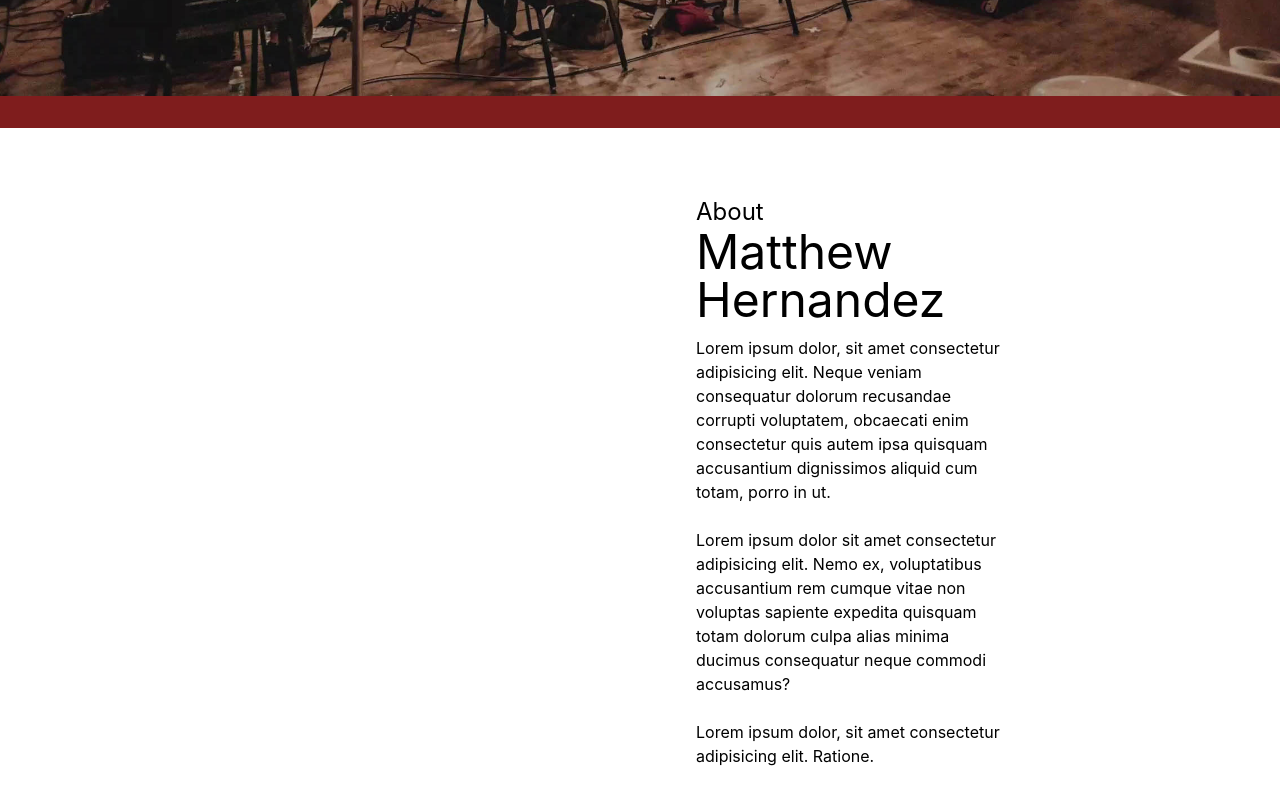
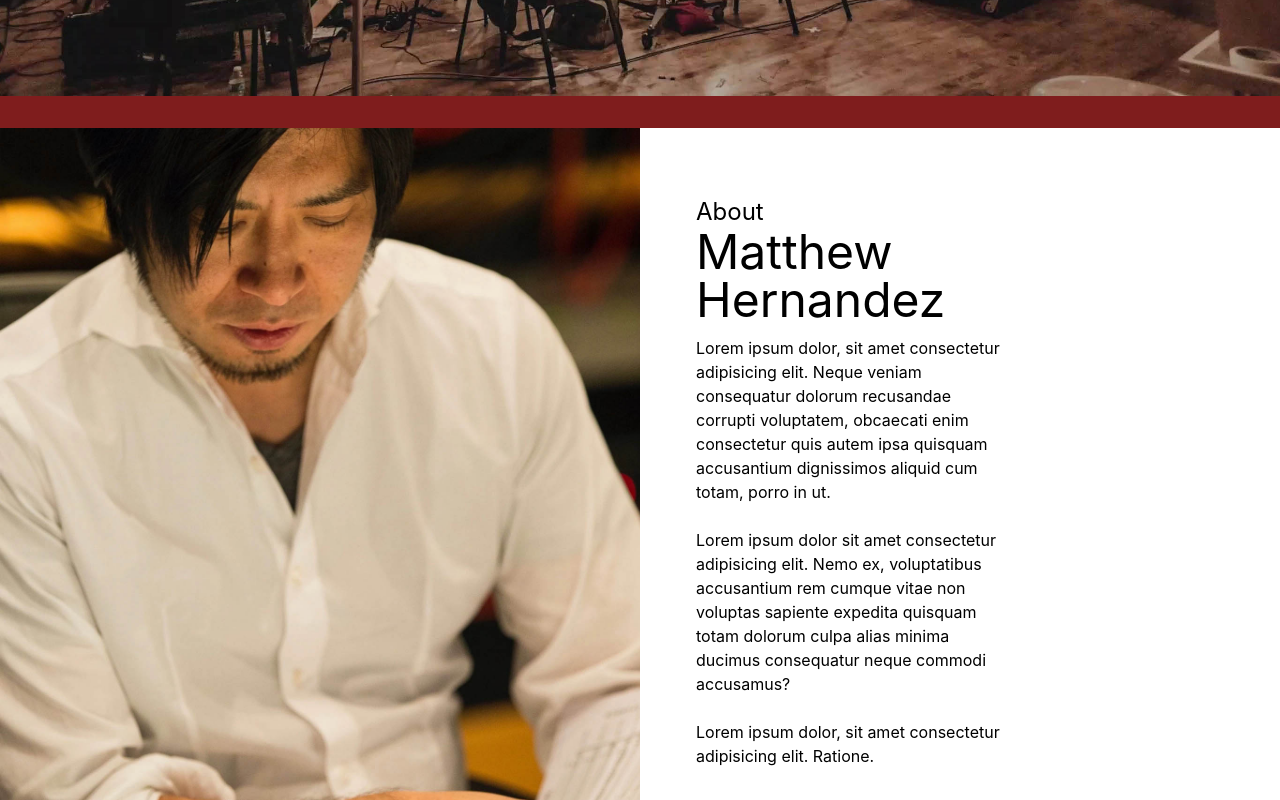
Before and after one commit to Cyber-Digital-llc/Matthews-Portfolio-Website-FE, a Next.js app: page / in a window 1280 px wide. Shown: the part 680-1480 px from the top of the page. Built offline with nearby package versions, Linux system fonts and the light colour scheme.

Commit message:
added aspect ration, and images to tailwind config file

```diff
--- a/package.json
+++ b/package.json
@@ -9,6 +9,7 @@
         "lint": "next lint"
     },
     "dependencies": {
+        "@tailwindcss/aspect-ratio": "^0.4.2",
         "eslint": "8.27.0",
         "eslint-config-next": "13.0.3",
         "next": "13.0.3",
--- a/tailwind.config.js
+++ b/tailwind.config.js
@@ -10,8 +10,13 @@ module.exports = {
             backgroundImage: {
                 headerBGI: "url('/heroBGcopy.jpg')",
                 musicBGI: "url('/1479x1536px.jpg')",
+                headShotBGI: "url('/headshot1536x1536px.jpg')",
+                creditsBGI: "url('/2304x1000px.jpg')",
             },
         },
     },
-    plugins: [],
+    corePlugins: {
+        aspectRatio: false,
+    },
+    plugins: [require("@tailwindcss/aspect-ratio")],
 };
```
Also changed, not shown: 1 other file (tests, documents, lock files or other folders).
